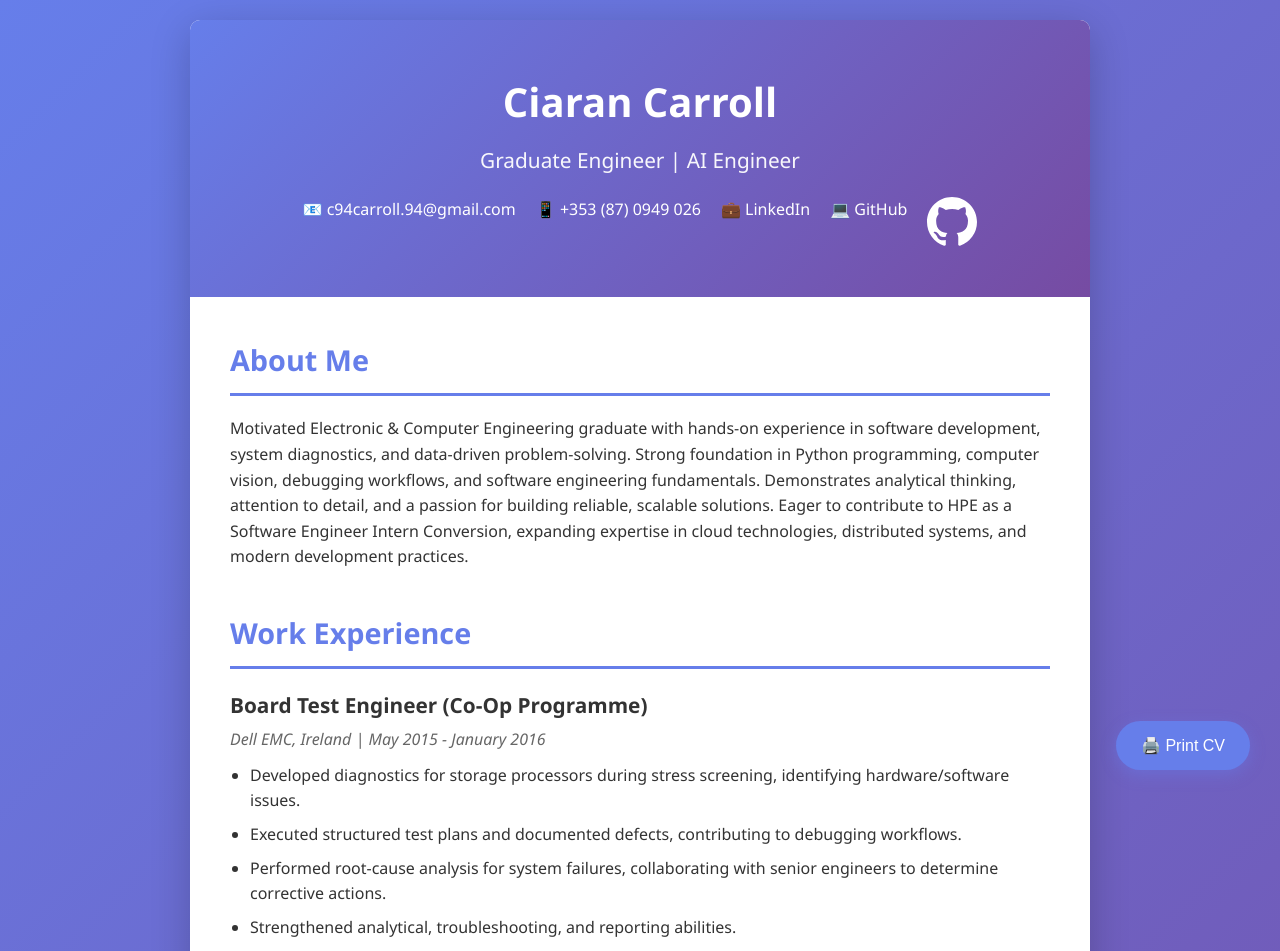
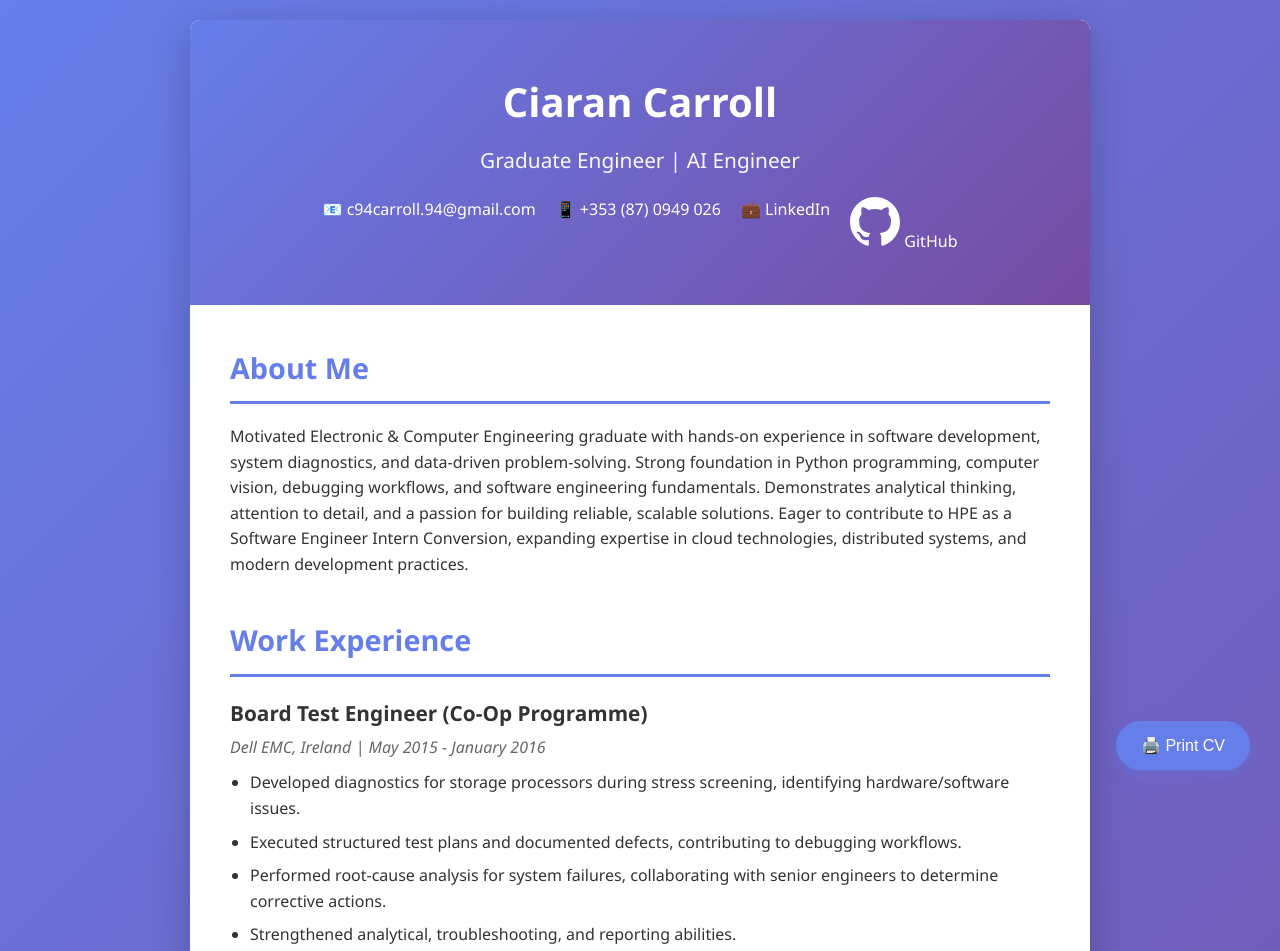
Before and after one commit to Ciaran-Carroll/Ciaran-Carroll.github.io, a plain HTML site: page index.html in a window 1280 px wide. Shown: the top 951 px of the page. Drawn offline with Linux system fonts and the light colour scheme.

Commit message:
Update index.html

```diff
--- a/index.html
+++ b/index.html
@@ -197,7 +197,7 @@
                 <a href="mailto:c94carroll.94@gmail.com">📧 c94carroll.94@gmail.com</a>
                 <a href="tel:+353870949026">📱 +353 (87) 0949 026</a>
                 <a href="https://linkedin.com/in/ciaran-carroll-24b1a8103" target="_blank">💼 LinkedIn</a>
-                <a href="https://github.com/Ciaran-Carroll" target="_blank">💻 GitHub</a>
+                <a href="https://github.com/Ciaran-Carroll" target="_blank">
                     <svg width="50" height="50" viewBox="0 0 16 16" fill="currentColor" aria-hidden="true">
                         <path fill-rule="evenodd"
                               d="M8 0C3.58 0 0 3.58 0 8c0 3.54 2.29 6.53 5.47 7.59.4.07.55-.17.55-.38 0-.19-.01-.82-.01-1.49
@@ -208,7 +208,7 @@
                              1.53-1.04 2.2-.82 2.2-.82.44 1.1.16 1.92.08 2.12.51.56.82 1.27.82 2.15
                              0 3.07-1.87 3.75-3.65 3.95.29.25.54.74.54 1.49 0 1.07-.01 1.93-.01 2.2
                              0 .21.15.46.55.38A8.013 8.013 0 0016 8c0-4.42-3.58-8-8-8z"/>
-                      </svg>
+                      </svg> GitHub</a>
             </div>
         </header>
 
```
